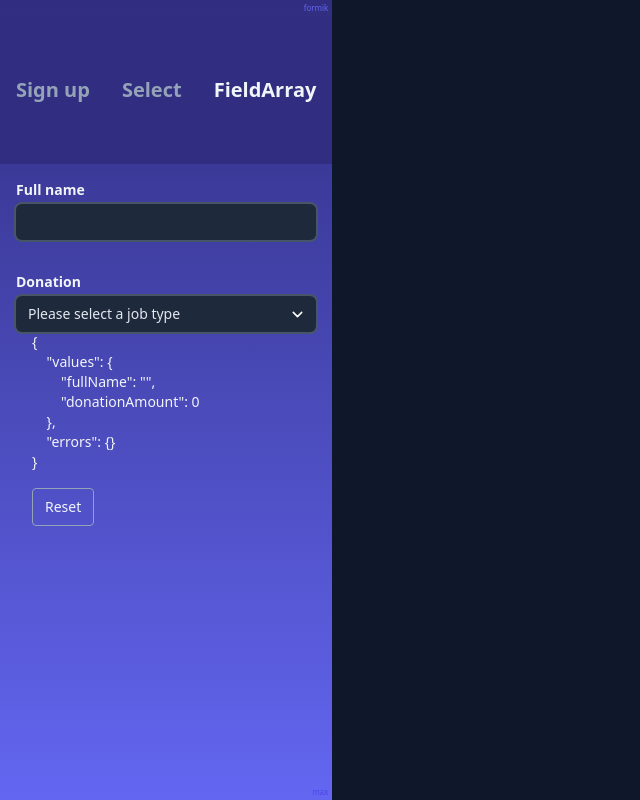
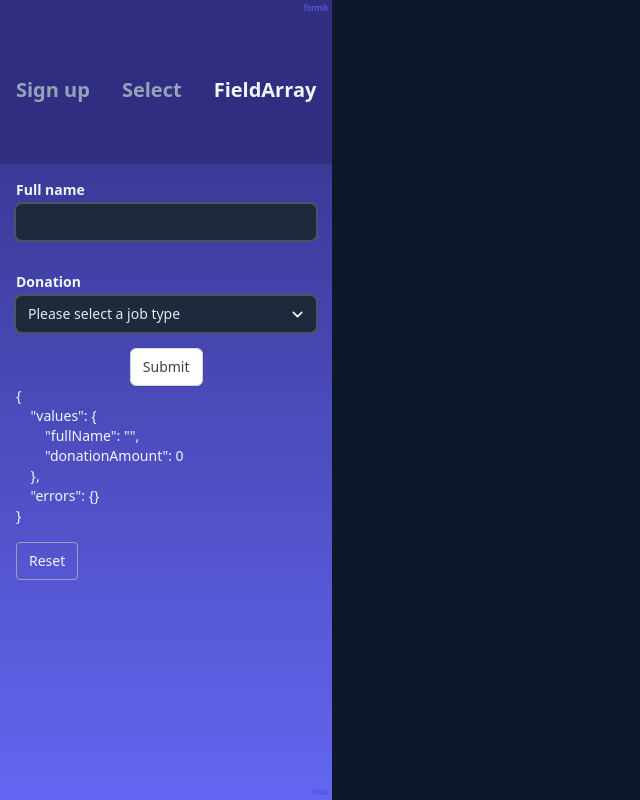
Before and after one commit to maxzz/forms-formik, a React (Vite) app: page / in a window 1280 px wide. Shown: the whole page, without its empty margins (0-640 px from the left). Built offline with nearby package versions, Linux system fonts and the light colour scheme.

Commit message:
WIP. Forms. add SubmitButton component

```diff
--- a/src/components/Form1/index.tsx
+++ b/src/components/Form1/index.tsx
@@ -1,5 +1,5 @@
 import { FormikHelpers, useFormik } from "formik";
-import { DisplayInfo, ErrorHint } from "../UI";
+import { DisplayInfo, ErrorHint, SubmitButton } from "../UI";
 import { form1Schema } from "./validation";
 
 type Values = {
@@ -26,7 +26,7 @@ const initialValues2: Values = {
 const onSubmit = async (values: Values, actions: FormikHelpers<Values>) => {
     console.log(values);
     console.log(actions);
-    await new Promise((resolve) => setTimeout(resolve, 2000));
+    await new Promise((resolve) => setTimeout(resolve, 1000));
     actions.resetForm();
 };
 
@@ -56,7 +56,7 @@ export function Form1() {
 
             <label htmlFor="age">Age</label>
             <input
-                id="age"
+                id="age" // <- technically it should be a name, not an id, but it works anyway
                 type="number"
                 placeholder="Enter your age"
                 {...getFieldProps("age")}
@@ -91,9 +91,7 @@ export function Form1() {
             />
             <ErrorHint msg={touched.confirmPassword && errors.confirmPassword} />
 
-            <button disabled={isSubmitting} type="submit" className="tm-button-submit">
-                Submit
-            </button>
+            <SubmitButton disabled={isSubmitting} className="tm-button-submit" />
         </form>
 
         <DisplayInfo values={values} errors={errors} resetForm={resetForm} />
--- a/src/components/Form3/index.tsx
+++ b/src/components/Form3/index.tsx
@@ -26,7 +26,7 @@ export function Form3() {
 
             <Formik<Values> initialValues={initialValues} validationSchema={form3Schema} onSubmit={onSubmit}>
 
-                {({ values, errors, resetForm }) => (<>
+                {({ values, errors, isSubmitting, resetForm }) => (<>
                     <Form className="flex flex-col space-y-4" autoComplete="off">
                         <Field
                             name='fullName'
@@ -45,6 +45,10 @@ export function Form3() {
                             <option value="manager">Product Manager</option>
                             <option value="other">Other</option>
                         </Field>
+
+                        <button disabled={isSubmitting} type="submit" className="tm-button-submit">
+                            Submit
+                        </button>
                     </Form>
 
                     <DisplayInfo values={values} errors={errors} resetForm={resetForm} />
--- a/src/components/UI/index.tsx
+++ b/src/components/UI/index.tsx
@@ -1,3 +1,6 @@
+import { ButtonHTMLAttributes } from "react";
+import { classNames } from "../../utils/classnames";
+
 export function ErrorHint({ msg }: { msg: string | boolean | undefined; }) {
     return <> {msg ? <p className="tm-error-hint">{msg}</p> : undefined} </>;
 }
@@ -5,12 +8,12 @@ export function ErrorHint({ msg }: { msg: string | boolean | undefined; }) {
 export function DisplayInfo({ values, errors, resetForm }: { values: unknown, errors: unknown, resetForm: Function; }) {
     return (
         <div className="">
-            <div className="px-4 text-slate-100 whitespace-pre">
+            <div className="text-slate-100 whitespace-pre">
                 {JSON.stringify({ values, errors }, null, 4)}
             </div>
 
             <input
-                className="ml-4 mt-4 px-3 py-2 border-slate-400 hover:bg-indigo-500 border rounded active:scale-[.97]"
+                className="mt-4 px-3 py-2 border-slate-400 hover:bg-indigo-500 border rounded active:scale-[.97]"
                 type="button"
                 value="Reset"
                 onClick={() => resetForm()}
@@ -18,3 +21,10 @@ export function DisplayInfo({ values, errors, resetForm }: { values: unknown, er
         </div>
     );
 }
+export function SubmitButton({className, ...rest}: ButtonHTMLAttributes<HTMLButtonElement>) {
+    return (
+        <button type="submit" className={classNames("disabled:opacity-25", className)} {...rest}>
+            Submit
+        </button>
+    );
+}
```
